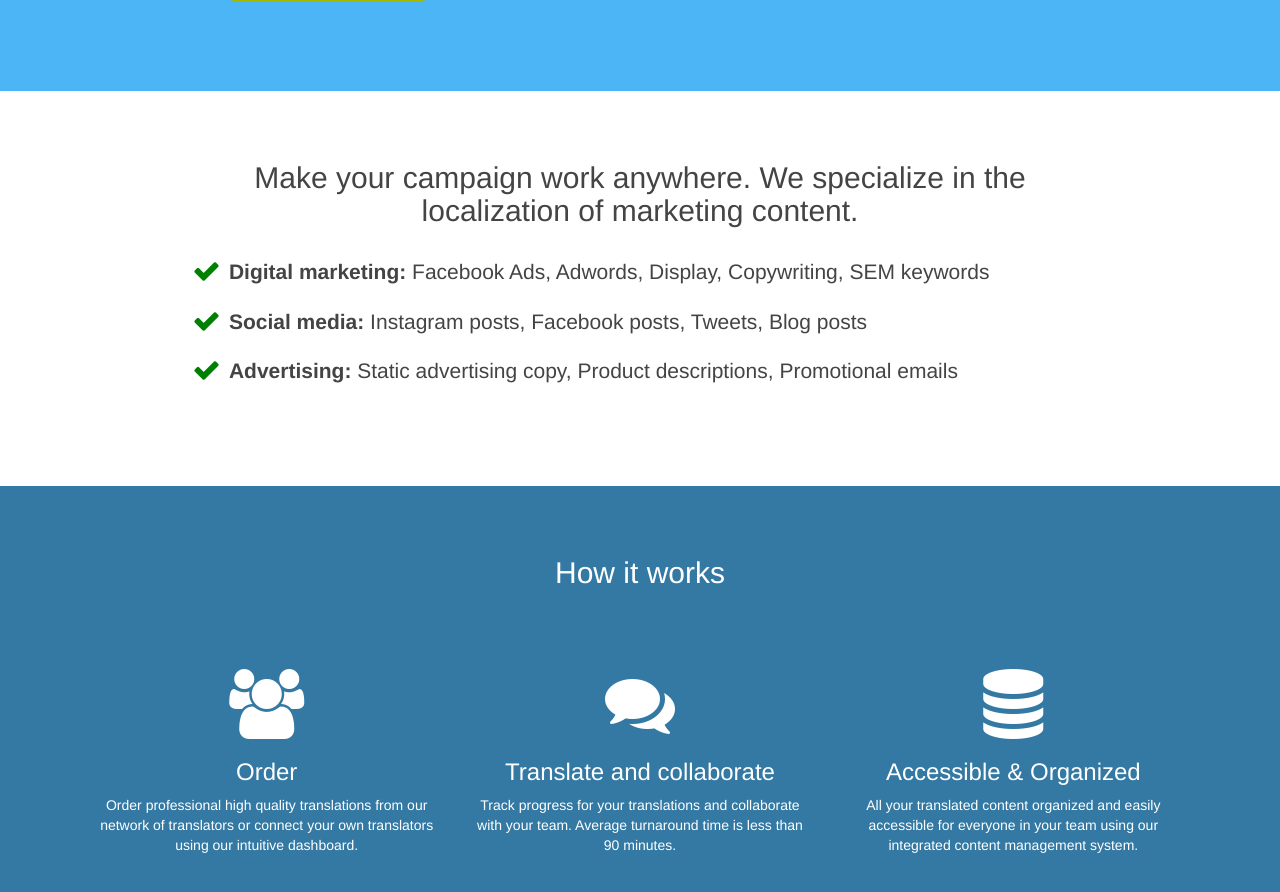
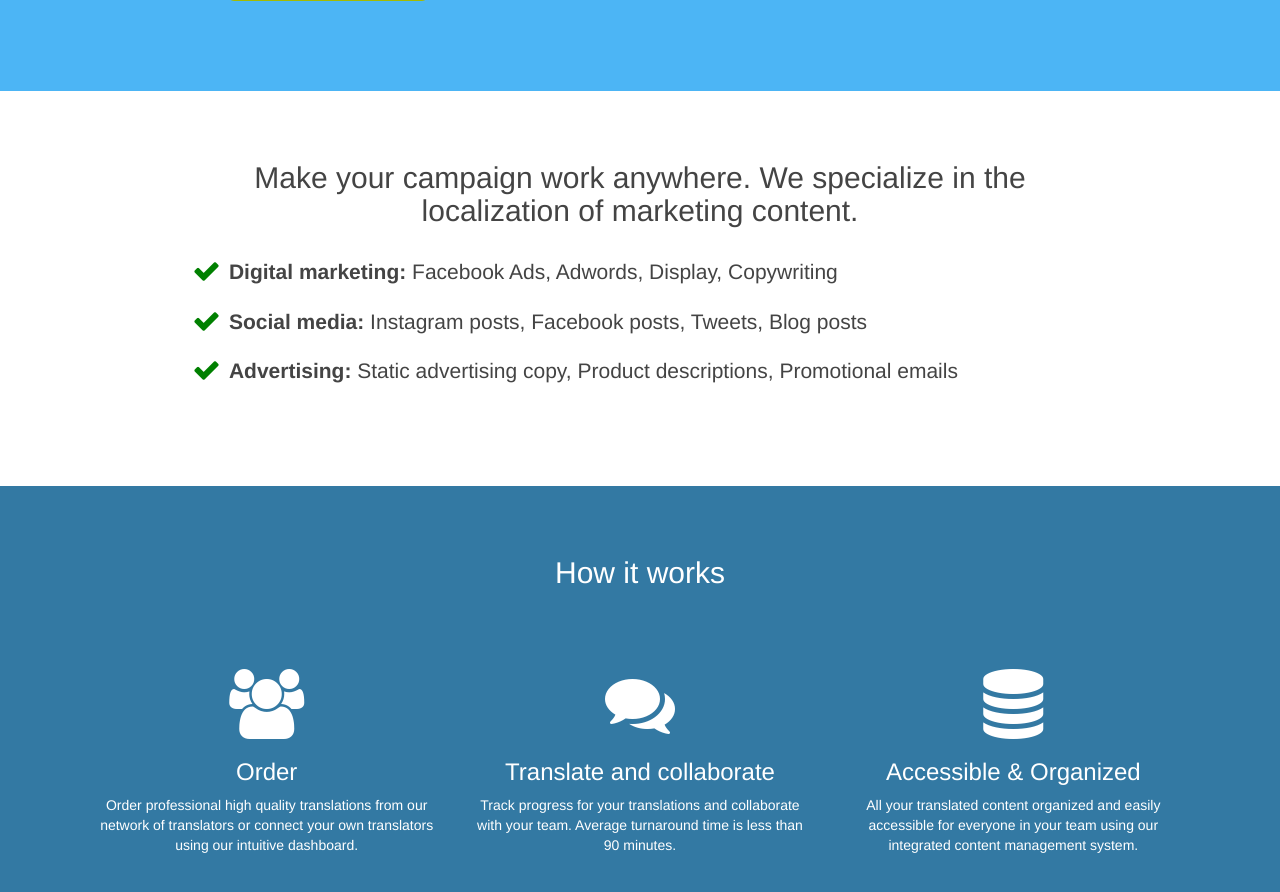
Before and after one commit to yhoiseth/www.understandly.com, a Jekyll site: the page built from index.html, in a window 1280 px wide and 900 px high, scrolled down 351 px. Shown: the top 892 px of the window. Built offline with Jekyll 4.4.1, drawn with Linux system fonts in a browser that asks for light colours; nearby versions of some CDN libraries.

```diff
--- a/index.html
+++ b/index.html
@@ -31,8 +31,8 @@
           <div>
             <div class="inline-icon">
               <i class="fa fa-check fa-2x icon-green pull-left"></i>
-              <p class="lead"><strong>Digital marketing:</strong> Facebook Ads, Adwords, Display, Copywriting, SEM
-                keywords</p>
+              <p class="lead"><strong>Digital marketing:</strong> Facebook Ads, Adwords, Display, Copywriting
+              </p>
             </div>
           </div>
           <div>
```
